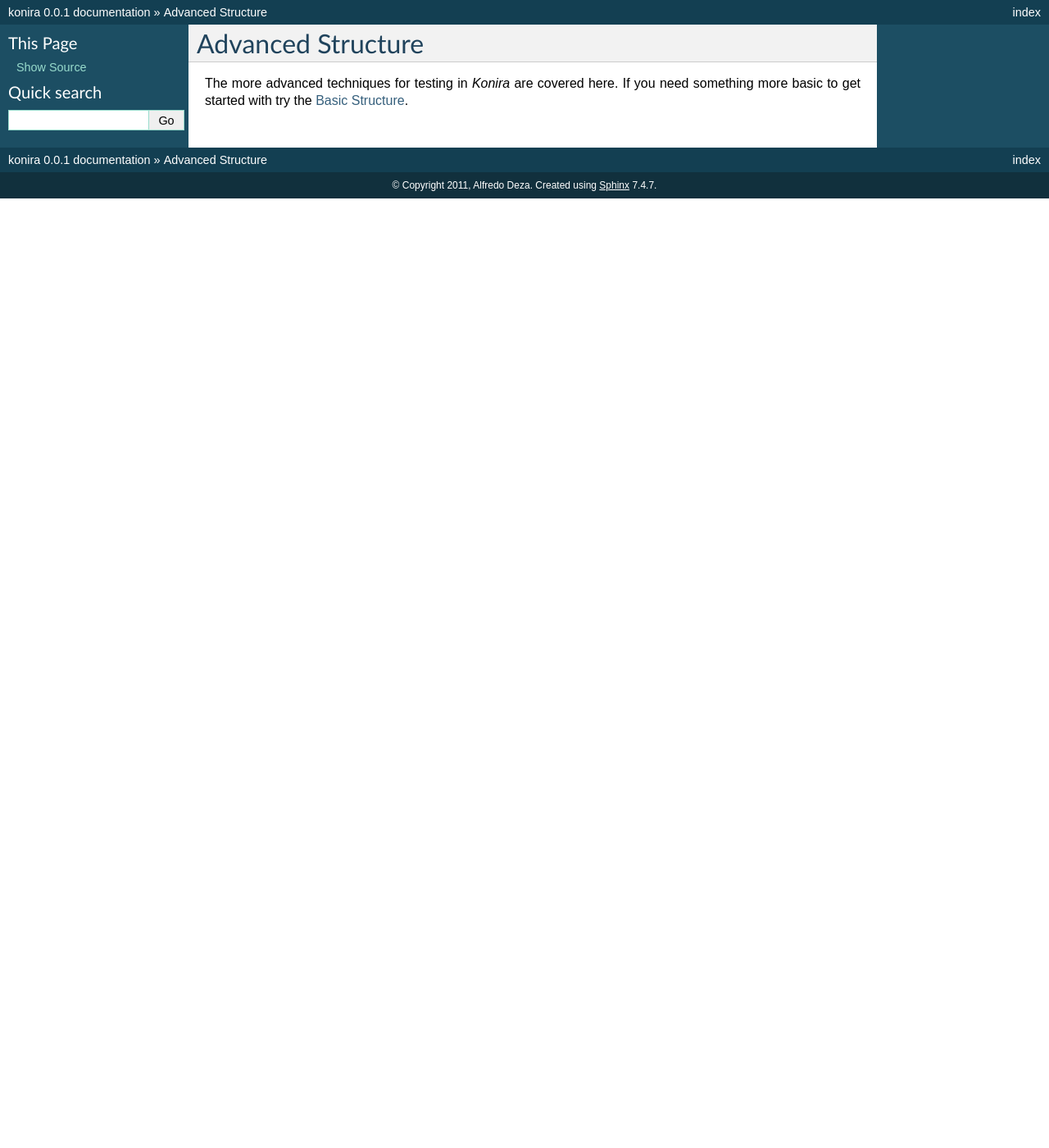
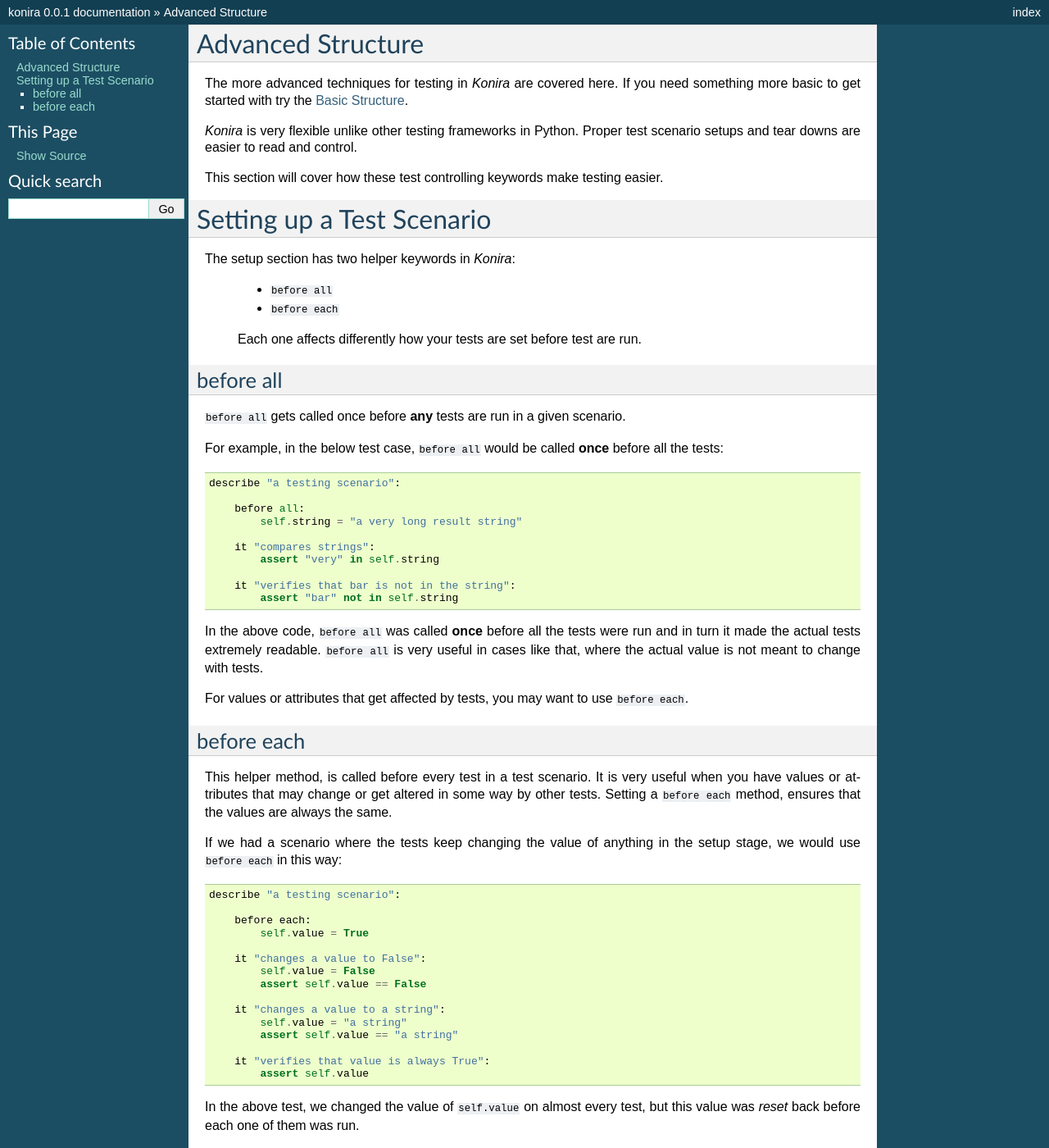
Before and after one commit to alfredodeza/konira, a Sphinx documentation site: the page built from docs/advanced_structure.rst, in a window 1280 px wide and 1400 px high. Shown: the whole window at 82% size. Built offline with Sphinx 7.4.7, drawn with Linux system fonts in a browser that asks for light colours; some of the changed text lies outside the part shown.

Commit message:
Added before all and before each sections

```diff
--- a/docs/advanced_structure.rst
+++ b/docs/advanced_structure.rst
@@ -4,3 +4,82 @@
 ==================
 The more advanced techniques for testing in *Konira* are covered here. If you
 need something more basic to get started with try the :ref:`basic-structure`.
+
+*Konira* is very flexible unlike other testing frameworks in Python. Proper
+test scenario setups and tear downs are easier to read and control.
+
+This section will cover how these test controlling keywords make testing
+easier.
+
+
+Setting up a Test Scenario
+==========================
+The setup section has two helper keywords in *Konira*:
+
+ * ``before all``
+ * ``before each``
+
+ Each one affects differently how your tests are set before test are run.
+
+
+before all
+----------
+``before all`` gets called once before **any** tests are run in a given
+scenario.
+
+For example, in the below test case, ``before all`` would be called **once**
+before all the tests::
+
+    describe "a testing scenario":
+
+        before all:
+            self.string = "a very long result string"
+
+        it "compares strings":
+            assert "very" in self.string
+
+        it "verifies that bar is not in the string":
+            assert "bar" not in self.string
+
+In the above code, ``before all`` was called **once** before all the tests were
+run and in turn it made the actual tests extremely readable. ``before all`` is
+very useful in cases like that, where the actual value is not meant to change
+with tests.
+
+For values or attributes that get affected by tests, you may want to use
+``before each``.
+
+
+before each
+-----------
+This helper method, is called before every test in a test scenario. It is very
+useful when you have values or attributes that may change or get altered in
+some way by other tests.
+Setting a ``before each`` method, ensures that the values are always the same.
+
+If we had a scenario where the tests keep changing the value of anything in
+the setup stage, we would use ``before each`` in this way::
+
+    describe "a testing scenario":
+
+        before each:
+            self.value = True
+
+        it "changes a value to False":
+            self.value = False
+            assert self.value == False
+
+        it "changes a value to a string":
+            self.value = "a string"
+            assert self.value == "a string"
+
+        it "verifies that value is always True":
+            assert self.value
+
+
+In the above test, we changed the value of ``self.value`` on almost every test,
+but this value was *reset* back before each one of them was run.
+
+``before each`` can be really meaningful if you need to create files, or remove
+them. Or even if you need to make sure certain things are set before any (and
+all) tests are run.
```
